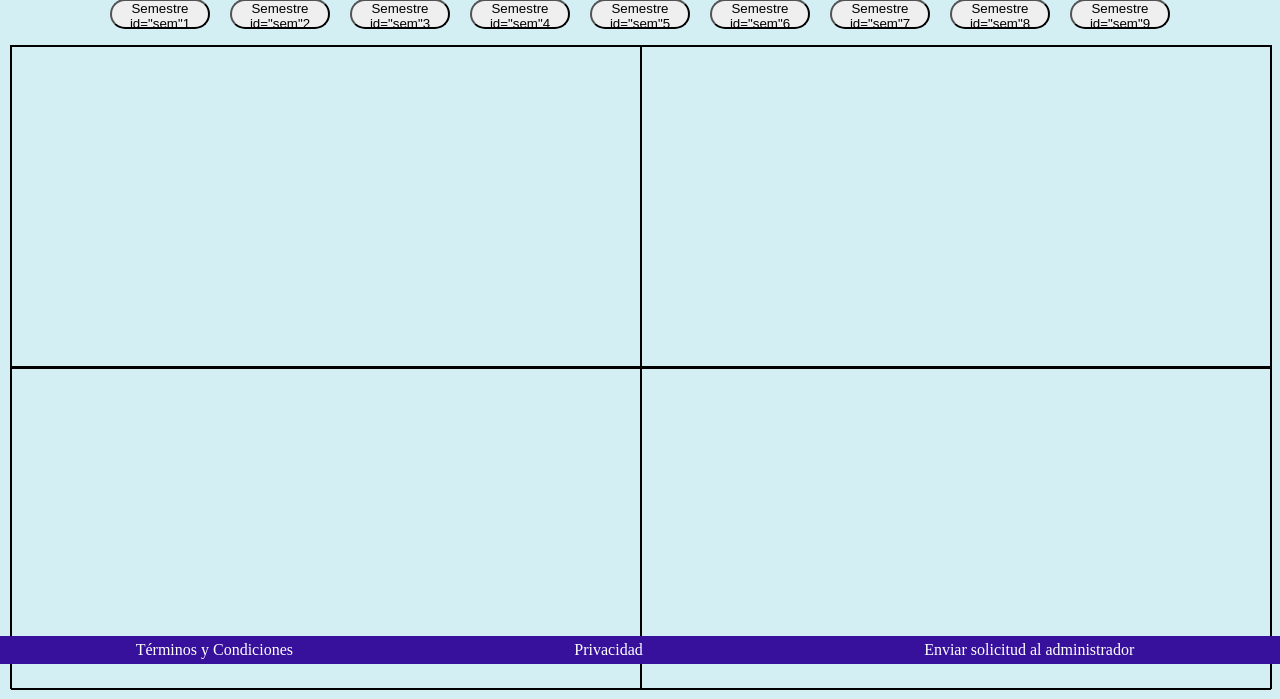
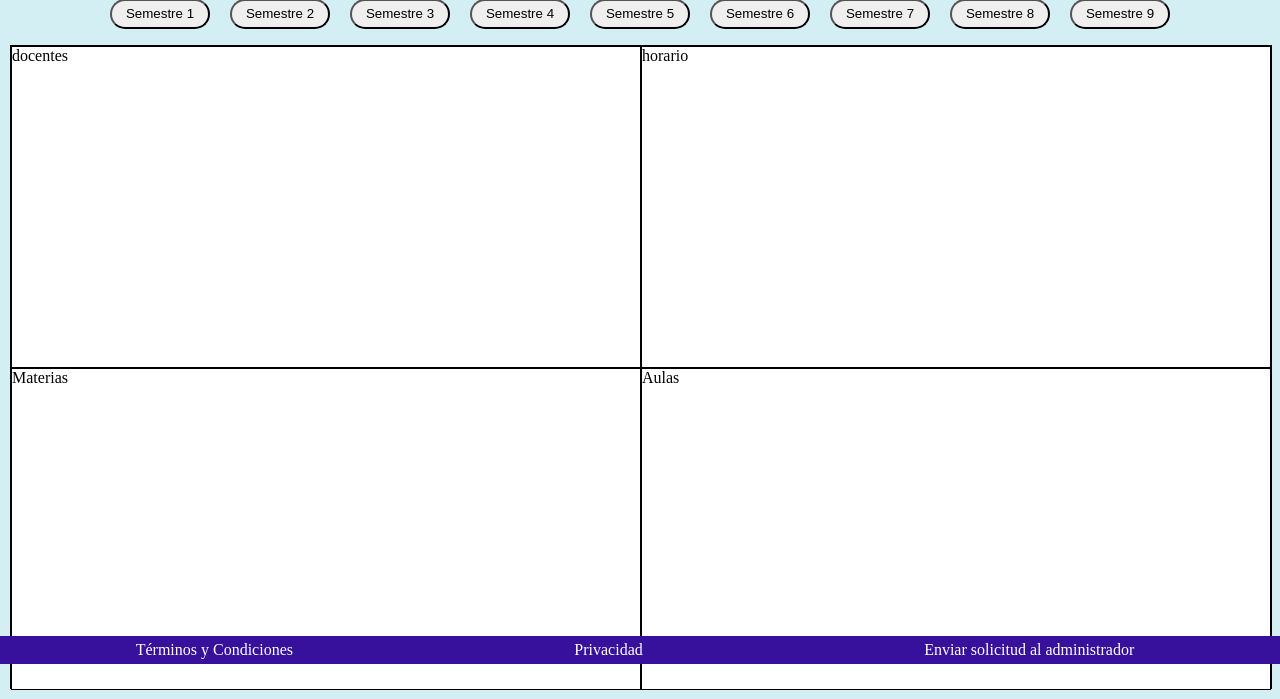
Before and after one commit to miguelinux/ACHD, a Flask app: template src/templates/asignacion.html in a window 1280 px wide. Shown: the part 136-835 px from the top of the page. Run offline with Flask 3, Linux system fonts and the light colour scheme; the template is opened without the code that fills it, so the values that code supplies are empty; parts of the project's set-up code (start-up, migrations or seed data) failed here and were passed over; grey boxes are pictures that could not be loaded.

Commit message:
se agrega fondo a los divs de asignacion

```diff
--- a/src/templates/asignacion.html
+++ b/src/templates/asignacion.html
@@ -32,7 +32,6 @@
     justify-content: space-around;
     margin: 10px;
     flex-direction: column;
-
   }
 
   .principal div {
@@ -42,36 +41,39 @@
     border: 1px solid black;
     margin: 0;
   }
+  .docentes , .horario, .materia, .aula{
+    background-color: white;
+  }
 </style>
 {% endblock %}
 
 {% block content %}
 <div class="btns">
-  <button class="semestre" id="sem1">Semestre  id="sem"1</button>
-  <button class="semestre" id="sem2">Semestre  id="sem"2</button>
-  <button class="semestre" id="sem3">Semestre  id="sem"3</button>
-  <button class="semestre" id="sem4">Semestre  id="sem"4</button>
-  <button class="semestre" id="sem5">Semestre  id="sem"5</button>
-  <button class="semestre" id="sem6">Semestre  id="sem"6</button>
-  <button class="semestre" id="sem7">Semestre  id="sem"7</button>
-  <button class="semestre" id="sem8">Semestre  id="sem"8</button>
-  <button class="semestre" id="sem9">Semestre  id="sem"9</button>
+  <button class="semestre" id="sem1">Semestre 1</button>
+  <button class="semestre" id="sem2">Semestre 2</button>
+  <button class="semestre" id="sem3">Semestre 3</button>
+  <button class="semestre" id="sem4">Semestre 4</button>
+  <button class="semestre" id="sem5">Semestre 5</button>
+  <button class="semestre" id="sem6">Semestre 6</button>
+  <button class="semestre" id="sem7">Semestre 7</button>
+  <button class="semestre" id="sem8">Semestre 8</button>
+  <button class="semestre" id="sem9">Semestre 9</button>
 </div>
 <div class="principal">
   <div>
     <div class="docentes">
-
+        <p>docentes</p>
     </div>
     <div class="horario">
-
+      <p>horario</p>
     </div>
   </div>
   <div>
     <div class="materia">
-
+      <p>Materias</p>
     </div>
     <div class="aula">
-
+      <P>Aulas</P>
     </div>
   </div>
 </div>
```
